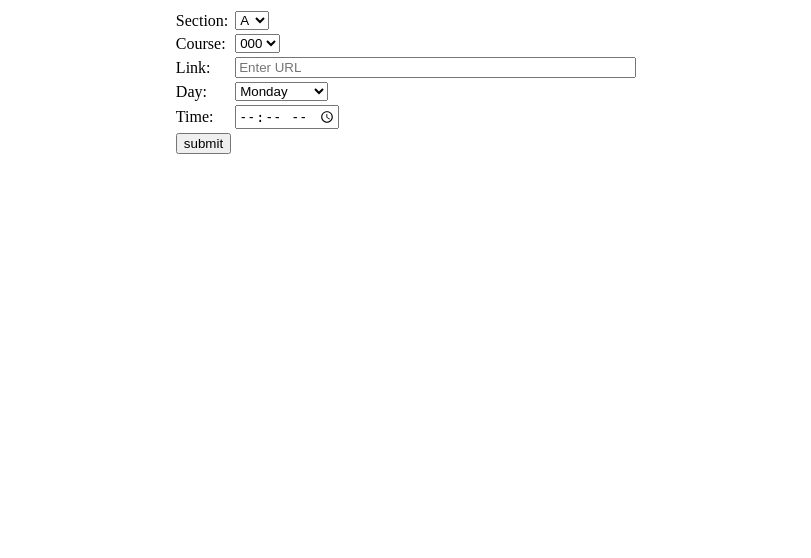
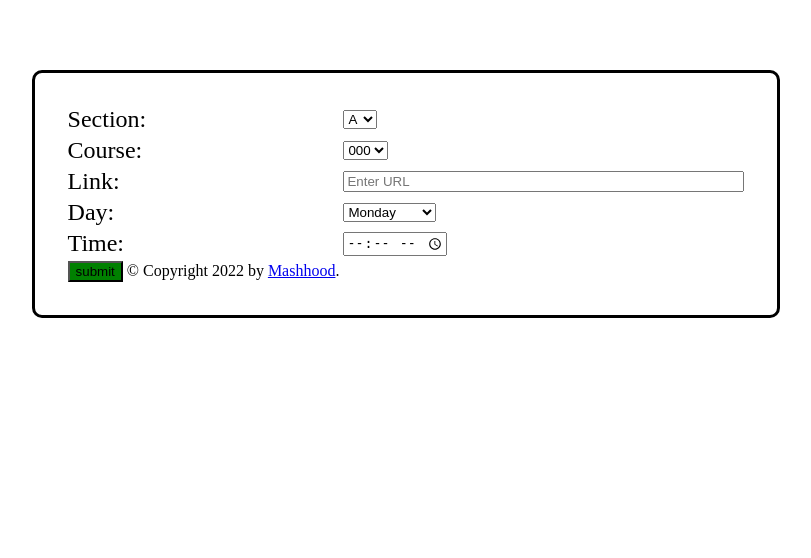
Before and after one commit to MASHOD0/CollegeCourseWare, a Flask app: page /schedule in a window 1280 px wide. Shown: the top 558 px of the page, without its empty margins (234-1045 px from the left). Run offline with Flask 2, Linux system fonts and the light colour scheme; the visitor is signed in with stand-in values (Sample User, id 1); a database or web service that is not in the repository returns one stand-in record (values such as "Sample title"); some libraries are stand-ins or nearby versions.

Commit message:
Update schedule.html

```diff
--- a/src/templates/schedule.html
+++ b/src/templates/schedule.html
@@ -3,11 +3,12 @@
 Schedule Classes
 {% endblock %}
 {% block content %}
+<body style="background-image: url(https://web-static.wrike.com/blog/content/uploads/2020/01/Five-Features-of-a-Good-Monthly-Employee-Work-Schedule-Template.jpg?av=718acbc1e2b21264368f12b5cc57c0e2);opacity: 1; background-size: cover;background-repeat: no-repeat;background-position: centre; position: relative;">
 <form action="#" method = 'POST'>
-    <table>
+    <table style="margin: auto; border: 3px solid black; background-color:white; padding: 30px; border-radius: 10px; margin-top: 70px;" >
         <tr>
             <td>
-                Section:
+                <font size="5" color= "#000000"  > Section:</font>
             </td>
             <td>
                 <select name = 'section'>
@@ -38,7 +39,7 @@ Schedule Classes
         </tr>
         <tr>
             <td>
-                Course:
+                <font size="5" color= "#000000"  > Course:</font>
             </td>
             <td>
                 <select name = 'course'>
@@ -63,7 +64,7 @@ Schedule Classes
         </tr>
         <tr>
             <td>
-                Link:
+                <font size="5" color= "#000000"  > Link:</font>
             </td>
             <td>
                 <input type="url" name="link" size="47" placeholder="Enter URL">
@@ -71,7 +72,7 @@ Schedule Classes
         </tr>
         <tr>
             <td>
-            Day:
+            <font size="5" color= "#000000"  > Day:</font>
             </td>
             <td>
                 <select name = 'day'>
@@ -85,14 +86,14 @@ Schedule Classes
             </td>
         </tr>
         <td>
-            Time:
+            <font size="5" color= "#000000"  > Time:</font>
         </td>
         <td>
             <input type="time" name="time" min="09:00:00" max="18:00:00" >
         </td>
     <tr>
     <td>
-        <input type="submit" value="submit"/>
+        <input type="submit" value="submit"style="background-color: green;/>
     </td>
     </tr>
     </table>
```
